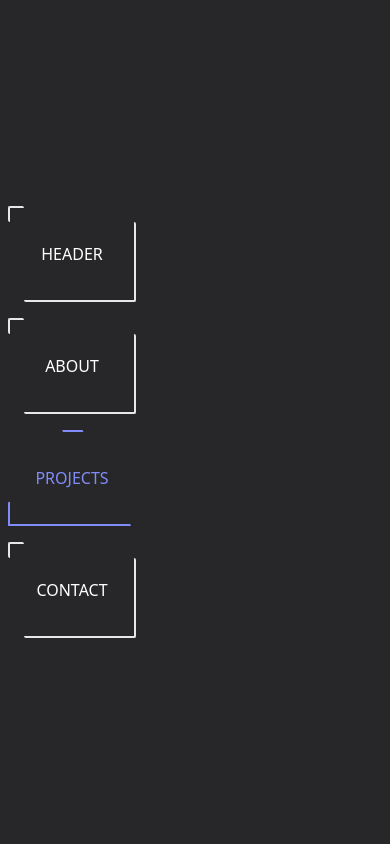
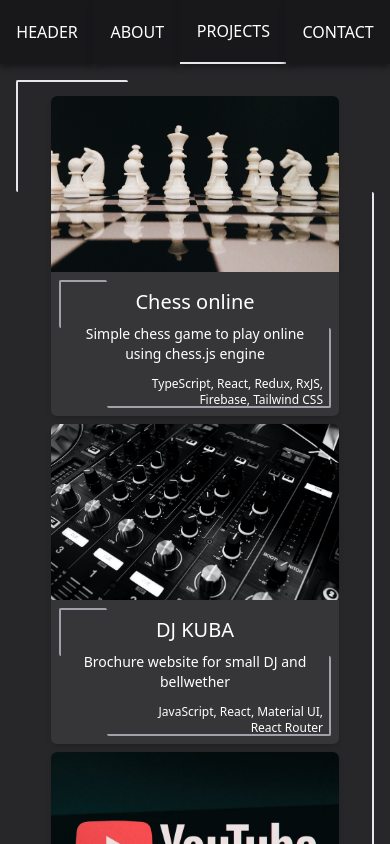
Before and after one commit to makaryy/portfolio, a React (Create React App) app: page /projects in a window 390 px wide. Shown: the top 844 px of the page. Built offline with nearby package versions, Linux system fonts and the light colour scheme.

Commit message:
Mobile rendering handled

```diff
--- a/src/components/About.js
+++ b/src/components/About.js
@@ -8,20 +8,17 @@ function About() {
         <AnimatedPage>
             <div className="grow m-8 flex flex-col items-center justify-center">
                 <p className="w-full lg:w-1/2 text-center text-2xl">
-                    My name is Makary Pagacz. I'm from Poland and I'm 24 years old. I graduated from
-                    WSB University in Wrocław in 2021 earning Bachelor's degree. During studies I
-                    realized I'm interested in Web Development.
+                    My name is Makary Pagacz. I'm from Poland and I'm 24 years old. I graduated from WSB University in Wrocław in 2021 earning
+                    Bachelor's degree. During studies I realized I'm interested in Web Development.
                 </p>
-                <p className="text-2xl my-6">Skills and Technologies I know:</p>
-                <div className="grid sm:grid-cols-2 md:grid-cols-3 lg:grid-cols-4 gap-x-12 gap-y-4">
+                <p className="text-2xl my-6 text-center">Skills and Technologies I know:</p>
+                <div className="grid grid-cols-2 md:grid-cols-3 lg:grid-cols-4 gap-x-12 gap-y-4">
                     <div className="w-28 h-28 flex justify-center items-center flex-col">
                         <FontAwesomeIcon
                             icon={faHtml5}
                             className="h-16 w-16 hover:scale-125 hover:translate-y-4 duration-150 peer hover:text-orange-700"
                         />
-                        <p className="visible peer-hover:invisible duration-100 text-center">
-                            HTML
-                        </p>
+                        <p className="visible peer-hover:invisible duration-100 text-center">HTML</p>
                     </div>
                     <div className="w-28 h-28 flex justify-center items-center flex-col">
                         <FontAwesomeIcon
@@ -35,76 +32,60 @@ function About() {
                             icon={faJs}
                             className="h-16 w-16 hover:scale-125 hover:translate-y-4 duration-150 peer hover:text-yellow-300"
                         />
-                        <p className="visible peer-hover:invisible duration-100 text-center">
-                            JavaScript
-                        </p>
+                        <p className="visible peer-hover:invisible duration-100 text-center">JavaScript</p>
                     </div>
                     <div className="w-28 h-28 flex justify-center items-center flex-col">
                         <svg
                             className="fill-white h-16 w-16 hover:scale-125 hover:translate-y-4 duration-150 peer p-1 hover:fill-blue-400"
                             viewBox="0 0 24 24"
                             role="img"
-                            xmlns="http://www.w3.org/2000/svg"
-                        >
+                            xmlns="http://www.w3.org/2000/svg">
                             <path d="M0 12v12h24V0H0zm19.341-.956c.61.152 1.074.423 1.501.865.221.236.549.666.575.77.008.03-1.036.73-1.668 1.123-.023.015-.115-.084-.217-.236-.31-.45-.633-.644-1.128-.678-.728-.05-1.196.331-1.192.967a.88.88 0 0 0 .102.45c.16.331.458.53 1.39.933 1.719.74 2.454 1.227 2.911 1.92.51.773.625 2.008.278 2.926-.38.998-1.325 1.676-2.655 1.9-.411.073-1.386.062-1.828-.018-.964-.172-1.878-.648-2.442-1.273-.221-.243-.652-.88-.625-.925.011-.016.11-.077.22-.141.108-.061.511-.294.892-.515l.69-.4.145.214c.202.308.643.731.91.872.766.404 1.817.347 2.335-.118a.883.883 0 0 0 .313-.72c0-.278-.035-.4-.18-.61-.186-.266-.567-.49-1.649-.96-1.238-.533-1.771-.864-2.259-1.39a3.165 3.165 0 0 1-.659-1.2c-.091-.339-.114-1.189-.042-1.531.255-1.197 1.158-2.03 2.461-2.278.423-.08 1.406-.05 1.821.053zm-5.634 1.002l.008.983H10.59v8.876H8.38v-8.876H5.258v-.964c0-.534.011-.98.026-.99.012-.016 1.913-.024 4.217-.02l4.195.012z" />
                         </svg>
-                        <p className="visible peer-hover:invisible duration-100 text-center">
-                            TypeScript
-                        </p>
+                        <p className="visible peer-hover:invisible duration-100 text-center">TypeScript</p>
                     </div>
                     <div className="w-28 h-28 flex justify-center items-center flex-col">
                         <FontAwesomeIcon
                             icon={faReact}
                             className="h-16 w-16 hover:scale-125 hover:translate-y-4 duration-150 peer hover:text-cyan-600"
                         />
-                        <p className="visible peer-hover:invisible duration-100 text-center">
-                            React
-                        </p>
+                        <p className="visible peer-hover:invisible duration-100 text-center">React</p>
                     </div>
                     <div className="w-28 h-28 flex justify-center items-center flex-col">
                         <svg
                             className="fill-white h-16 w-16 hover:scale-125 hover:translate-y-4 duration-150 peer p-1 hover:fill-cyan-500"
                             viewBox="0 0 24 24"
                             xmlns="http://www.w3.org/2000/svg"
-                            xmlSpace="preserve"
-                        >
+                            xmlSpace="preserve">
                             <path
-                                fill-rule="evenodd"
-                                clip-rule="evenodd"
+                                fillRule="evenodd"
+                                clipRule="evenodd"
                                 d="M12 6.036c-2.667 0-4.333 1.325-5 3.976 1-1.325 2.167-1.822 3.5-1.491.761.189 1.305.738 1.906 1.345C13.387 10.855 14.522 12 17 12c2.667 0 4.333-1.325 5-3.976-1 1.325-2.166 1.822-3.5 1.491-.761-.189-1.305-.738-1.907-1.345-.98-.99-2.114-2.134-4.593-2.134zM7 12c-2.667 0-4.333 1.325-5 3.976 1-1.326 2.167-1.822 3.5-1.491.761.189 1.305.738 1.907 1.345.98.989 2.115 2.134 4.594 2.134 2.667 0 4.333-1.325 5-3.976-1 1.325-2.167 1.822-3.5 1.491-.761-.189-1.305-.738-1.906-1.345C10.613 13.145 9.478 12 7 12z"
                             />
                         </svg>
-                        <p className="visible peer-hover:invisible duration-100 text-center">
-                            Tailwind CSS
-                        </p>
+                        <p className="visible peer-hover:invisible duration-100 text-center">Tailwind CSS</p>
                     </div>
                     <div className="w-28 h-28 flex justify-center items-center flex-col">
                         <svg
                             className="fill-white h-16 w-16 hover:scale-125 hover:translate-y-4 duration-150 peer p-1 hover:fill-blue-500"
                             viewBox="0 0 24 24"
                             role="img"
-                            xmlns="http://www.w3.org/2000/svg"
-                        >
+                            xmlns="http://www.w3.org/2000/svg">
                             <path d="M0 2.475v10.39l3 1.733V7.67l6 3.465 6-3.465v3.465l-6 3.463v3.464l6 3.463 9-5.195V9.402l-3 1.733v3.463l-6 3.464-3-1.732 6-3.465V2.475L9 7.67 0 2.475zm24 0l-3 1.73V7.67l3-1.732V2.474Z" />
                         </svg>
 
-                        <p className="visible peer-hover:invisible duration-100 text-center">
-                            Material UI
-                        </p>
+                        <p className="visible peer-hover:invisible duration-100 text-center">Material UI</p>
                     </div>
                     <div className="w-28 h-28 flex justify-center items-center flex-col">
                         <svg
                             className="fill-white h-16 w-16 hover:scale-125 hover:translate-y-4 duration-150 peer p-1 hover:fill-violet-500"
                             viewBox="0 0 24 24"
                             role="img"
-                            xmlns="http://www.w3.org/2000/svg"
-                        >
+                            xmlns="http://www.w3.org/2000/svg">
                             <path d="M16.633 16.504c.869-.075 1.543-.84 1.499-1.754-.046-.914-.795-1.648-1.708-1.648h-.061c-.943.031-1.678.824-1.648 1.769.03.479.226.869.494 1.153-1.048 2.038-2.621 3.536-5.004 4.795-1.603.838-3.296 1.154-4.944.929-1.378-.194-2.456-.81-3.116-1.798-.988-1.499-1.078-3.116-.255-4.734.601-1.169 1.499-2.023 2.099-2.443-.15-.389-.33-1.048-.42-1.542-4.436 3.177-3.985 7.521-2.637 9.574 1.004 1.498 3.057 2.456 5.304 2.456.599 0 1.229-.044 1.843-.194 3.896-.749 6.847-3.086 8.54-6.532l.014-.031zM21.981 12.758c-2.321-2.727-5.738-4.225-9.634-4.225h-.51c-.253-.554-.837-.899-1.497-.899h-.045c-.943 0-1.678.81-1.647 1.753.03.898.794 1.648 1.708 1.648h.074c.675-.03 1.259-.45 1.498-1.049h.555c2.309 0 4.495.674 6.488 1.992 1.527 1.004 2.622 2.322 3.236 3.896.538 1.288.509 2.547-.045 3.597-.854 1.647-2.293 2.517-4.195 2.517-1.199 0-2.367-.375-2.967-.644-.359.298-.959.793-1.394 1.093 1.318.598 2.652.943 3.94.943 2.922 0 5.093-1.647 5.918-3.236.898-1.798.824-4.824-1.469-7.416l-.014.03zM6.49 17.042c.029.899.793 1.648 1.708 1.648h.06c.959-.03 1.693-.823 1.648-1.768 0-.899-.779-1.647-1.693-1.647h-.061c-.06 0-.149 0-.225.029-1.243-2.098-1.768-4.346-1.572-6.771.119-1.828.719-3.417 1.797-4.735.899-1.124 2.592-1.679 3.746-1.708 3.236-.061 4.585 3.971 4.689 5.574l1.498.449c-.345-4.914-3.4-7.492-6.322-7.492-2.742 0-5.273 1.993-6.293 4.915-1.393 3.896-.479 7.641 1.229 10.638-.149.195-.239.539-.209.868z" />
                         </svg>
 
-                        <p className="visible peer-hover:invisible duration-100 text-center">
-                            Redux
-                        </p>
+                        <p className="visible peer-hover:invisible duration-100 text-center">Redux</p>
                     </div>
                 </div>
             </div>
--- a/src/components/Contact.js
+++ b/src/components/Contact.js
@@ -47,7 +47,7 @@ function Form() {
                     <input
                         type="email"
                         name="email"
-                        className="m-3 bg-zinc-700 rounded-md h-fit w-full p-3 border border-white focus:bg-zinc-800"
+                        className="m-3 bg-zinc-700 rounded-md h-fit w-full p-3 border border-white focus:bg-zinc-800 text-sm sm:text-lg"
                         onChange={(e) => setEmail(e.target.value)}
                         value={email}
                         required
@@ -58,7 +58,7 @@ function Form() {
                     <textarea
                         type="textarea"
                         name="message"
-                        className="m-3 bg-zinc-700 rounded-md h-48 w-full p-3 border border-white focus:bg-zinc-800"
+                        className="m-3 bg-zinc-700 rounded-md h-48 w-full p-3 border border-white focus:bg-zinc-800 text-sm sm:text-lg"
                         onChange={(e) => setMessage(e.target.value)}
                         value={message}
                         rows={8}
--- a/src/components/Nav.js
+++ b/src/components/Nav.js
@@ -4,22 +4,28 @@ import NavButton from "./NavButton";
 
 function Nav() {
     return (
-        <aside className="h-screen w-fit flex items-center justify-center">
-            <nav className="flex flex-col justify-center items-center">
+        <nav className="w-full sm:w-fit sm:h-screen flex sm:flex-col justify-center items-center">
+            <div className="grow sm:grow-0">
                 <NavLink to="/">
                     <NavButton pathname="/">HEADER</NavButton>
                 </NavLink>
+            </div>
+            <div className="grow sm:grow-0">
                 <NavLink to="/about">
                     <NavButton pathname="/about">ABOUT</NavButton>
                 </NavLink>
+            </div>
+            <div className="grow sm:grow-0">
                 <NavLink to="/projects">
                     <NavButton pathname="/projects">PROJECTS</NavButton>
                 </NavLink>
+            </div>
+            <div className="grow sm:grow-0">
                 <NavLink to="/contact">
                     <NavButton pathname="/contact">CONTACT</NavButton>
                 </NavLink>
-            </nav>
-        </aside>
+            </div>
+        </nav>
     );
 }
 
--- a/src/components/NavButton.js
+++ b/src/components/NavButton.js
@@ -1,21 +1,33 @@
-import React, { useState } from "react";
+import React, { useState, useEffect } from "react";
 import { useLocation } from "react-router-dom";
 
 function NavButton({ children, pathname }) {
     const location = useLocation();
     const [animate, setAnimate] = useState(false);
-    return (
+    const [isSmallScreen, setIsSmallScreen] = useState(window.matchMedia("max-width: 640px").matches);
+
+    useEffect(() => {
+        window.matchMedia("(max-width: 640px)").addEventListener("change", (e) => setIsSmallScreen(e.matches));
+    }, [isSmallScreen]);
+
+    return isSmallScreen ? (
         <button
-            className={`w-32 h-24 m-2 overflow-hidden z-0 relative ${
+            className={`flex items-center justify-center w-full h-16 p-2 shadow-md bg-zinc-900 shadow-zinc-900 ${
+                location.pathname === pathname && "border-b-2 bg-zinc-800"
+            }`}>
+            {children}
+        </button>
+    ) : (
+        <button
+            className={`flex items-center justify-center w-full h-16 p-2 shadow-md bg-zinc-900 shadow-zinc-900 sm:shadow-none sm:bg-zinc-800 sm:w-32 sm:h-24 sm:m-2 overflow-hidden z-0 relative ${
                 animate && "animate-nav-click"
             } ${
                 location.pathname === pathname
-                    ? `before:animate-fade-in border-indigo-400 text-indigo-400 before:content-[''] before:w-[200%] before:h-[200%] before:bg-no-repeat before:bg-rotating-border-image before:bg-rotating-border-size before:bg-rotating-border-position before:bg-rotating-border before:absolute before:-left-1/2 before:-top-1/2 before:-z-20 before:animate-rotate after:absolute after:w-[calc(100%-4px)] after:bg-zinc-800 after:-z-10 after:h-[calc(100%-4px)] after:top-[2px] after:left-[2px]`
-                    : ` hover:translate-x-1 duration-200 hover:text-zinc-400 hover:border-zinc-400 before:hover:border-zinc-400 after:hover:border-zinc-400 before:content-[''] before:w-4 before:h-4 before:absolute before:left-0 before:top-0 before:rounded-sm before:border-t-2 before:border-l-2 after:content-[''] after:w-28 after:h-20 after:absolute after:bottom-0 after:right-0 after:border-b-2 after:border-r-2 after:rounded-sm`
+                    ? `border-b-2  bg-zinc-800 sm:border-0 sm:before:animate-fade-in sm:border-indigo-400 sm:text-indigo-400 sm:before:content-[''] sm:before:w-[200%] sm:before:h-[200%] sm:before:bg-no-repeat sm:before:bg-rotating-border-image sm:before:bg-rotating-border-size sm:before:bg-rotating-border-position sm:before:bg-rotating-border sm:before:absolute sm:before:-left-1/2 sm:before:-top-1/2 sm:before:-z-20 sm:before:animate-rotate sm:after:absolute sm:after:w-[calc(100%-4px)] sm:after:bg-zinc-800 sm:after:-z-10 sm:after:h-[calc(100%-4px)] sm:after:top-[2px] sm:after:left-[2px]`
+                    : ` sm:hover:translate-x-1 sm:duration-200 sm:hover:text-zinc-400 sm:hover:border-zinc-400 sm:before:hover:border-zinc-400 sm:after:hover:border-zinc-400 sm:before:content-[''] sm:before:w-4 before:h-4 sm:before:absolute sm:before:left-0 sm:before:top-0 sm:before:rounded-sm sm:before:border-t-2 sm:before:border-l-2 sm:after:content-[''] sm:after:w-28 sm:after:h-20 sm:after:absolute sm:after:bottom-0 sm:after:right-0 sm:after:border-b-2 sm:after:border-r-2 sm:after:rounded-sm`
             }`}
             onClick={() => setAnimate(true)}
-            onAnimationEnd={() => setAnimate(false)}
-        >
+            onAnimationEnd={() => setAnimate(false)}>
             {children}
         </button>
     );
--- a/src/components/Projects.js
+++ b/src/components/Projects.js
@@ -48,9 +48,9 @@ function Projects() {
     return (
         <AnimatedPage>
             <div className="grid xl:grid-cols-3 md:grid-cols-2 md:gap-8 gap-2 mx-auto justify-center items-center">
-                {projects.map((project) => {
+                {projects.map((project, i) => {
                     return (
-                        <a href={project.link} target="_blank" rel="noreferrer" className="h-fit">
+                        <a href={project.link} target="_blank" rel="noreferrer" className="h-fit" key={i}>
                             <Card>
                                 <CardImage src={project.image} alt={project.title} />
                                 <CardContent>
```
Also changed, not shown: 1 other file (tests, documents, lock files or other folders).
